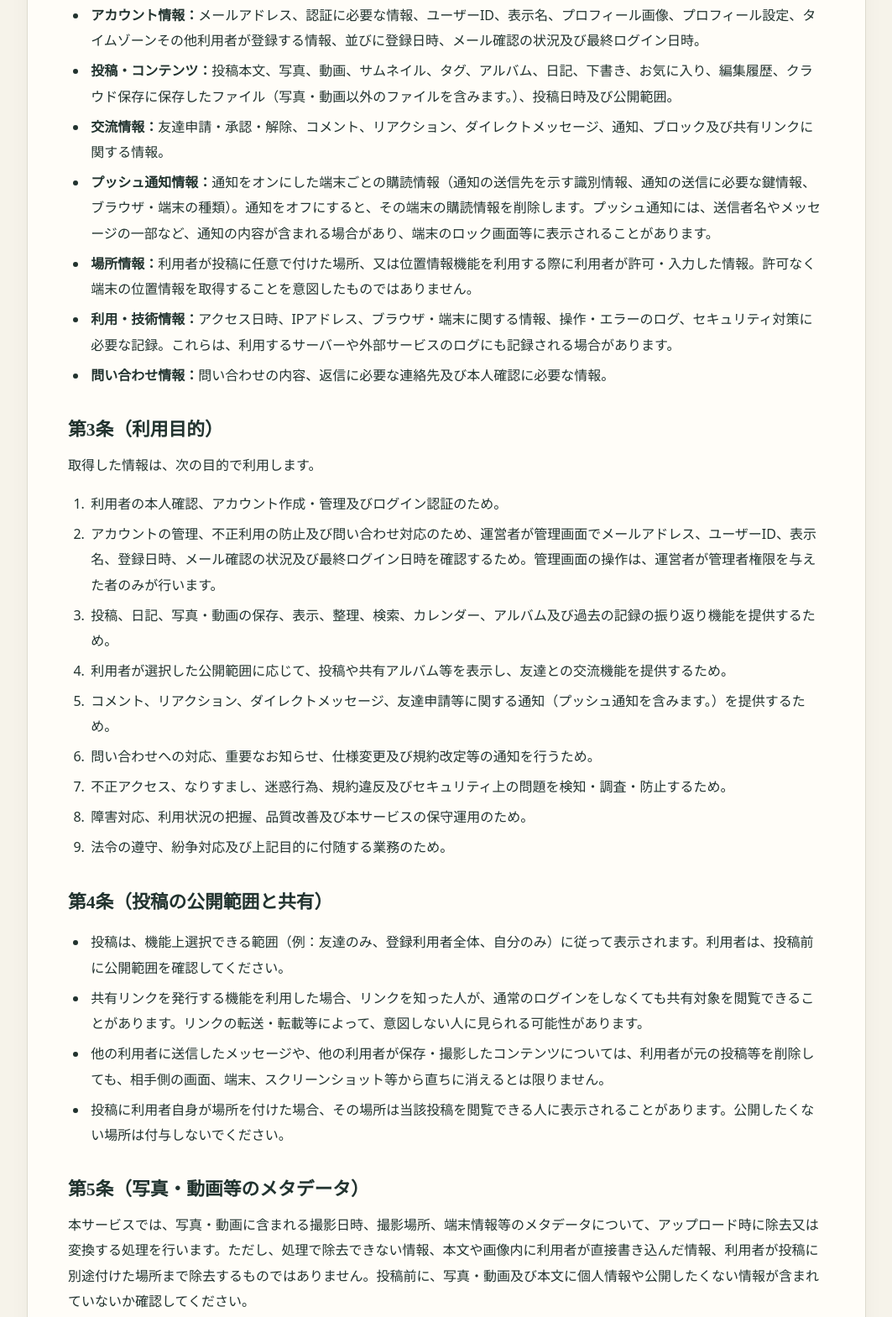
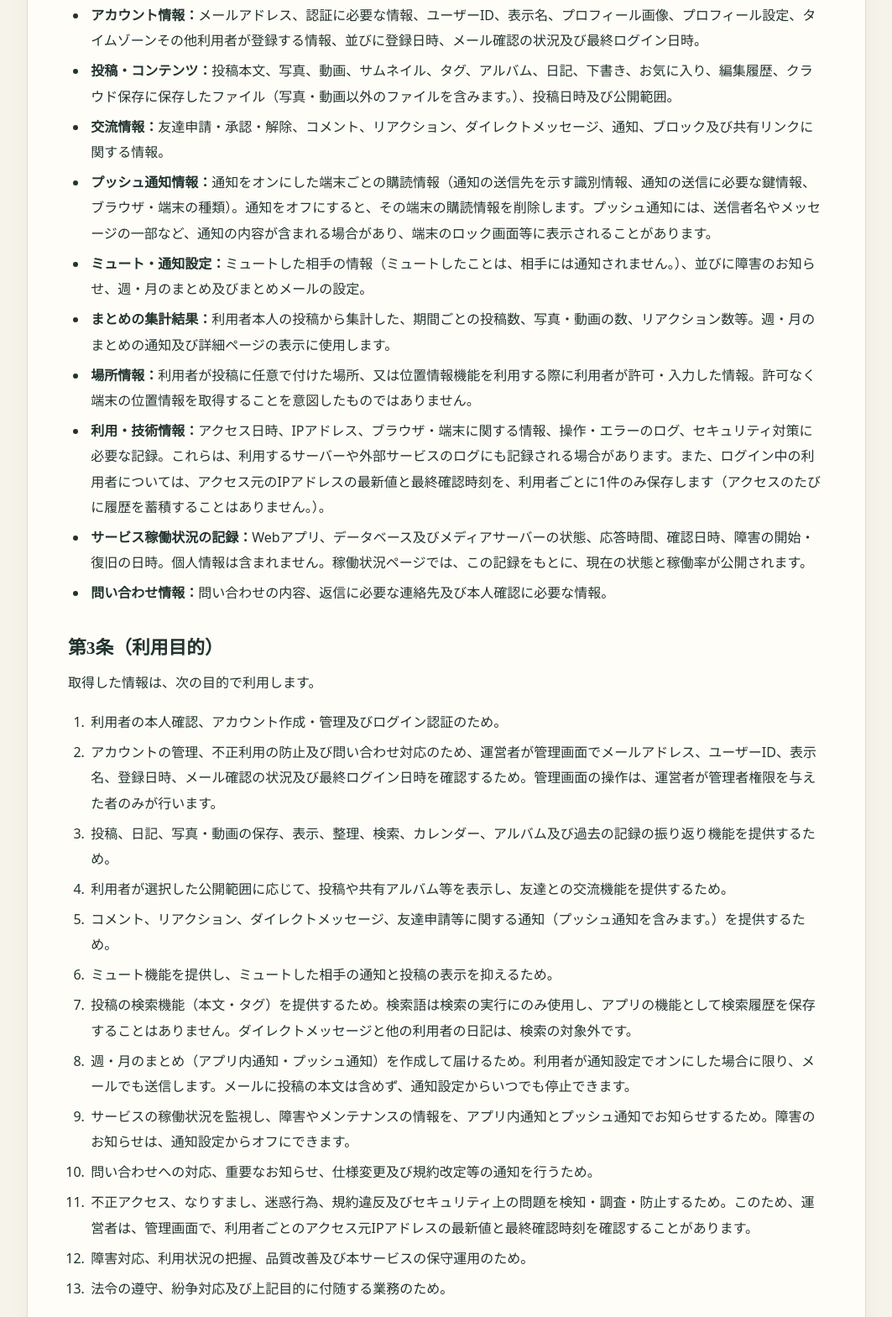
Before and after one commit to seichannnn/momento-seidesu, a plain HTML site: page privacy.html in a window 1280 px wide. Shown: the part 916-2485 px from the top of the page at 84% size, without its empty margins (108-1171 px from the left). Drawn offline with Linux system fonts and the light colour scheme.

Commit message:
Add files via upload

```diff
--- a/privacy.html
+++ b/privacy.html
@@ -8,7 +8,7 @@ main{padding:58px 0 90px}.eyebrow{color:var(--moss);font-weight:750;font-size:.7
 @media(prefers-reduced-motion:reduce){html{scroll-behavior:auto}}
 </style></head>
 <body><header><div class="wrap nav"><a class="logo" href="index.html"><span class="logo-mark" aria-hidden="true">✦</span>MOMENTO</a><nav class="navlinks" aria-label="メインナビゲーション"><a href="index.html#features">機能</a><a class="hide-small" href="index.html#faq">よくある質問</a><a href="https://momento-sei.vercel.app/login">ログイン</a><a class="pill" href="https://momento-sei.vercel.app/signup">新規登録</a></nav></div></header>
-<main><div class="wrap"><div class="eyebrow">PRIVACY POLICY</div><h1 class="page-title">プライバシーポリシー</h1><p class="intro">MOMENTOが利用者の情報をどのように取得・利用・保存・共有するかを説明します。</p><div class="updated">制定日：2026年10月17日　／　改定日：2026年10月17日</div><article class="doc">
+<main><div class="wrap"><div class="eyebrow">PRIVACY POLICY</div><h1 class="page-title">プライバシーポリシー</h1><p class="intro">MOMENTOが利用者の情報をどのように取得・利用・保存・共有するかを説明します。</p><div class="updated">制定日：2026年10月17日　／　改定日：2026年10月21日</div><article class="doc">
 <p>本プライバシーポリシーは、MOMENTO（以下「本サービス」といいます。）における利用者に関する情報の取得、利用、保管、共有及び削除について定めるものです。</p>
 <div class="notice"><strong>大切なお知らせ：</strong> MOMENTOは写真・動画、日記、メッセージなどを扱う招待制サービスです。投稿の公開範囲と共有リンクを確認し、見せてもよい内容だけを投稿してください。個人情報に関する相談や削除の申請は、ページ末尾のメール窓口で受け付けます。</div>
 <h2>第1条（運営者）</h2>
@@ -20,8 +20,11 @@ main{padding:58px 0 90px}.eyebrow{color:var(--moss);font-weight:750;font-size:.7
 <li><strong>投稿・コンテンツ：</strong>投稿本文、写真、動画、サムネイル、タグ、アルバム、日記、下書き、お気に入り、編集履歴、クラウド保存に保存したファイル（写真・動画以外のファイルを含みます。）、投稿日時及び公開範囲。</li>
 <li><strong>交流情報：</strong>友達申請・承認・解除、コメント、リアクション、ダイレクトメッセージ、通知、ブロック及び共有リンクに関する情報。</li>
 <li><strong>プッシュ通知情報：</strong>通知をオンにした端末ごとの購読情報（通知の送信先を示す識別情報、通知の送信に必要な鍵情報、ブラウザ・端末の種類）。通知をオフにすると、その端末の購読情報を削除します。プッシュ通知には、送信者名やメッセージの一部など、通知の内容が含まれる場合があり、端末のロック画面等に表示されることがあります。</li>
+<li><strong>ミュート・通知設定：</strong>ミュートした相手の情報（ミュートしたことは、相手には通知されません。）、並びに障害のお知らせ、週・月のまとめ及びまとめメールの設定。</li>
+<li><strong>まとめの集計結果：</strong>利用者本人の投稿から集計した、期間ごとの投稿数、写真・動画の数、リアクション数等。週・月のまとめの通知及び詳細ページの表示に使用します。</li>
 <li><strong>場所情報：</strong>利用者が投稿に任意で付けた場所、又は位置情報機能を利用する際に利用者が許可・入力した情報。許可なく端末の位置情報を取得することを意図したものではありません。</li>
-<li><strong>利用・技術情報：</strong>アクセス日時、IPアドレス、ブラウザ・端末に関する情報、操作・エラーのログ、セキュリティ対策に必要な記録。これらは、利用するサーバーや外部サービスのログにも記録される場合があります。</li>
+<li><strong>利用・技術情報：</strong>アクセス日時、IPアドレス、ブラウザ・端末に関する情報、操作・エラーのログ、セキュリティ対策に必要な記録。これらは、利用するサーバーや外部サービスのログにも記録される場合があります。また、ログイン中の利用者については、アクセス元のIPアドレスの最新値と最終確認時刻を、利用者ごとに1件のみ保存します（アクセスのたびに履歴を蓄積することはありません。）。</li>
+<li><strong>サービス稼働状況の記録：</strong>Webアプリ、データベース及びメディアサーバーの状態、応答時間、確認日時、障害の開始・復旧の日時。個人情報は含まれません。稼働状況ページでは、この記録をもとに、現在の状態と稼働率が公開されます。</li>
 <li><strong>問い合わせ情報：</strong>問い合わせの内容、返信に必要な連絡先及び本人確認に必要な情報。</li>
 </ul>
 <h2>第3条（利用目的）</h2>
@@ -32,8 +35,12 @@ main{padding:58px 0 90px}.eyebrow{color:var(--moss);font-weight:750;font-size:.7
 <li>投稿、日記、写真・動画の保存、表示、整理、検索、カレンダー、アルバム及び過去の記録の振り返り機能を提供するため。</li>
 <li>利用者が選択した公開範囲に応じて、投稿や共有アルバム等を表示し、友達との交流機能を提供するため。</li>
 <li>コメント、リアクション、ダイレクトメッセージ、友達申請等に関する通知（プッシュ通知を含みます。）を提供するため。</li>
+<li>ミュート機能を提供し、ミュートした相手の通知と投稿の表示を抑えるため。</li>
+<li>投稿の検索機能（本文・タグ）を提供するため。検索語は検索の実行にのみ使用し、アプリの機能として検索履歴を保存することはありません。ダイレクトメッセージと他の利用者の日記は、検索の対象外です。</li>
+<li>週・月のまとめ（アプリ内通知・プッシュ通知）を作成して届けるため。利用者が通知設定でオンにした場合に限り、メールでも送信します。メールに投稿の本文は含めず、通知設定からいつでも停止できます。</li>
+<li>サービスの稼働状況を監視し、障害やメンテナンスの情報を、アプリ内通知とプッシュ通知でお知らせするため。障害のお知らせは、通知設定からオフにできます。</li>
 <li>問い合わせへの対応、重要なお知らせ、仕様変更及び規約改定等の通知を行うため。</li>
-<li>不正アクセス、なりすまし、迷惑行為、規約違反及びセキュリティ上の問題を検知・調査・防止するため。</li>
+<li>不正アクセス、なりすまし、迷惑行為、規約違反及びセキュリティ上の問題を検知・調査・防止するため。このため、運営者は、管理画面で、利用者ごとのアクセス元IPアドレスの最新値と最終確認時刻を確認することがあります。</li>
 <li>障害対応、利用状況の把握、品質改善及び本サービスの保守運用のため。</li>
 <li>法令の遵守、紛争対応及び上記目的に付随する業務のため。</li>
 </ol>
@@ -54,6 +61,7 @@ main{padding:58px 0 90px}.eyebrow{color:var(--moss);font-weight:750;font-size:.7
 <tr><td>運営者が管理するメディアサーバー</td><td>写真・動画・ファイル等の保存及び配信</td><td>アクセス権限を管理したうえで運用します。</td></tr>
 <tr><td>Tailscale</td><td>メディアサーバーとの通信の中継（写真・動画等の配信時に通信が経由する場合があります）</td><td><a href="https://tailscale.com/privacy-policy" target="_blank" rel="noopener noreferrer">Tailscale プライバシーポリシー</a></td></tr>
 <tr><td>プッシュ通知サービス（Apple、Google、Mozilla等。端末・ブラウザにより異なります）</td><td>プッシュ通知の配信</td><td><a href="https://www.apple.com/legal/privacy/" target="_blank" rel="noopener noreferrer">Apple</a> ／ <a href="https://policies.google.com/privacy" target="_blank" rel="noopener noreferrer">Google</a> ／ <a href="https://www.mozilla.org/privacy/" target="_blank" rel="noopener noreferrer">Mozilla</a></td></tr>
+<tr><td>Resend</td><td>週・月のまとめメールの送信（利用者が通知設定でメールをオンにした場合のみ。送信先のメールアドレスと、メールの内容が処理されます。）</td><td><a href="https://resend.com/legal/privacy-policy" target="_blank" rel="noopener noreferrer">Resend プライバシーポリシー</a></td></tr>
 </tbody></table>
 <p>外部サービス提供者は、それぞれのサービス提供及び契約条件に従って情報を処理する場合があります。運営者は、本サービスの提供に必要な範囲で外部サービスを利用し、取り扱う情報を適切に管理します。プッシュ通知の内容は、これらの通知サービスを経由して端末に届けられます。通知を望まない場合は、アプリの通知設定からオフにできます。</p>
 <h2>第7条（第三者提供）</h2>
@@ -61,11 +69,12 @@ main{padding:58px 0 90px}.eyebrow{color:var(--moss);font-weight:750;font-size:.7
 <ol><li>利用者の同意がある場合。</li><li>本サービスの提供に必要な範囲で、適法な委託先に取り扱いを委託する場合。</li><li>法令に基づく場合。</li><li>人の生命、身体又は財産の保護に必要で、本人の同意を得ることが困難な場合など、個人情報保護法その他の法令で認められる場合。</li></ol>
 <p>利用者が選択した公開範囲に基づき他の利用者に投稿等を表示することは、本サービスの機能提供の一部です。運営者は、個人情報を販売することを目的として本サービスを運営しません。</p>
 <h2>第8条（国外での取扱い）</h2>
-<p>利用する外部サービスのデータセンターや処理拠点は、サービスの設定や提供条件により日本国外となる場合があります。外国にある事業者による個人データの取扱いが生じる場合、運営者は適用法令に従い、必要な情報提供、同意の取得その他の措置を講じます。</p>
+<p>利用する外部サービスのデータセンターや処理拠点は、サービスの設定や提供条件により日本国外となる場合があります。たとえば、まとめメールの送信（Resend）やプッシュ通知（Apple、Google等）では、日本国外の事業者が関与することがあります。外国にある事業者による個人データの取扱いが生じる場合、運営者は適用法令に従い、必要な情報提供、同意の取得その他の措置を講じます。</p>
 <h2>第9条（Cookie等・アクセスログ）</h2>
 <p>ログイン状態の維持、セキュリティ、機能提供等のため、Cookie、ローカルストレージ、セッション情報その他の類似技術を使用する場合があります。また、サーバーや外部サービスにアクセスログが記録される場合があります。ブラウザの設定により保存を制限できることがありますが、制限するとログイン等の機能が利用できなくなる場合があります。アクセス解析や広告サービスを追加した場合は、本ポリシーを更新します。</p>
 <h2>第10条（保存期間及び削除）</h2>
 <p>運営者は、情報を利用目的の達成に必要な期間保存し、必要がなくなった情報は、法令上の保存義務、紛争対応、不正利用防止、障害調査及びバックアップ運用等を考慮し、合理的な期間内に削除又は利用できない状態にするよう努めます。</p>
+<p>次の情報は、次の期間を目安に保存します。アクセス元IPアドレスの記録は、利用者ごとに最新の1件のみを保存し、90日間アクセスがない場合は日次の処理で削除します（退会時は、アカウントと合わせて削除します。）。サービス稼働状況の記録は、90日を過ぎたものを日次の処理で削除します。</p>
 <p>投稿の削除又は退会に伴う情報の処理は、対象となるデータやシステムに応じて順次行われます。データベース上の情報、メディアサーバー上のファイル、アクセスログ及びバックアップは削除のタイミングが異なる場合があり、法令対応、不正利用防止、障害調査又はバックアップ運用に必要な情報が一定期間残ることがあります。削除に関する相談は、お問い合わせ窓口へご連絡ください。運営者は、保存の必要がなくなった情報を合理的な期間内に削除又は利用できない状態にするよう努めます。</p>
 <h2>第11条（安全管理）</h2>
 <p>運営者は、情報の漏えい、滅失、毀損、不正アクセス等を防ぐため、認証及びアクセス権限の管理、通信の保護、アップロードファイルの検証、ログの管理、サーバーの保守その他必要かつ適切な安全管理措置を講じます。安全管理措置は、取扱情報やシステム構成及びリスクに応じて見直します。</p>
```
Also changed, not shown: terms.html (+3 -3 lines).
